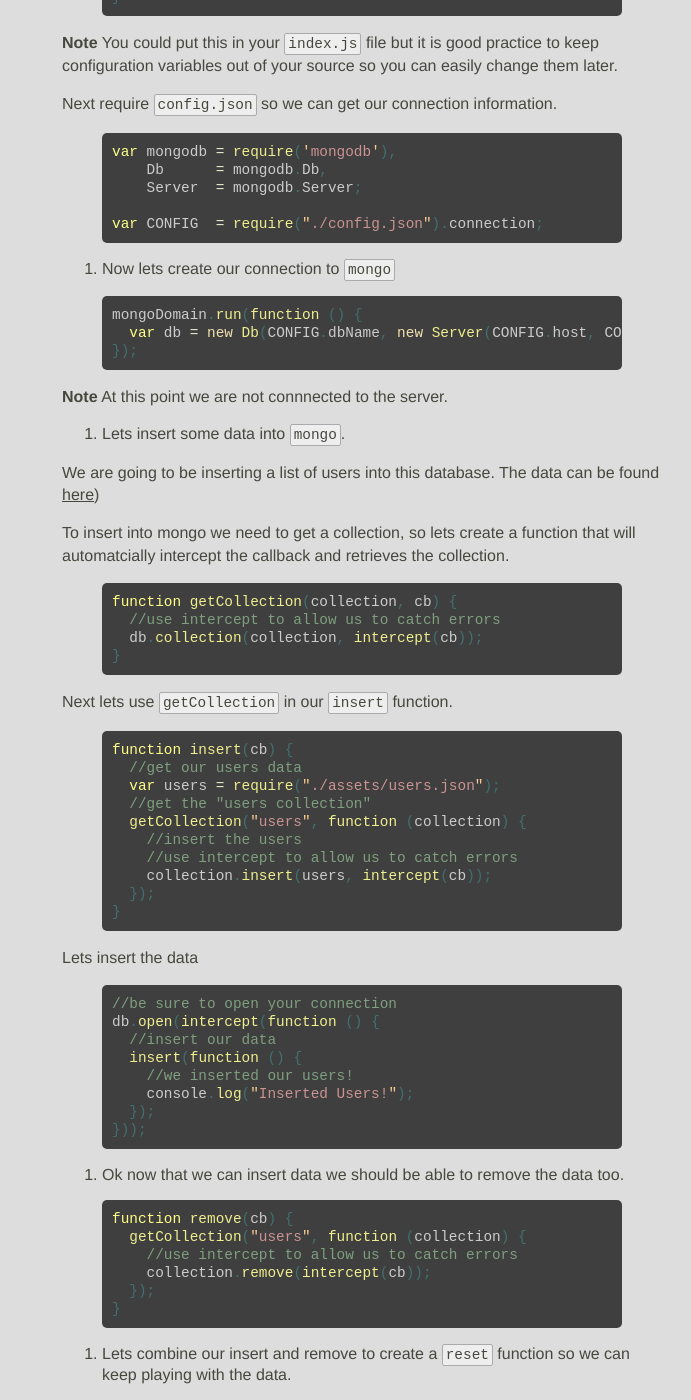
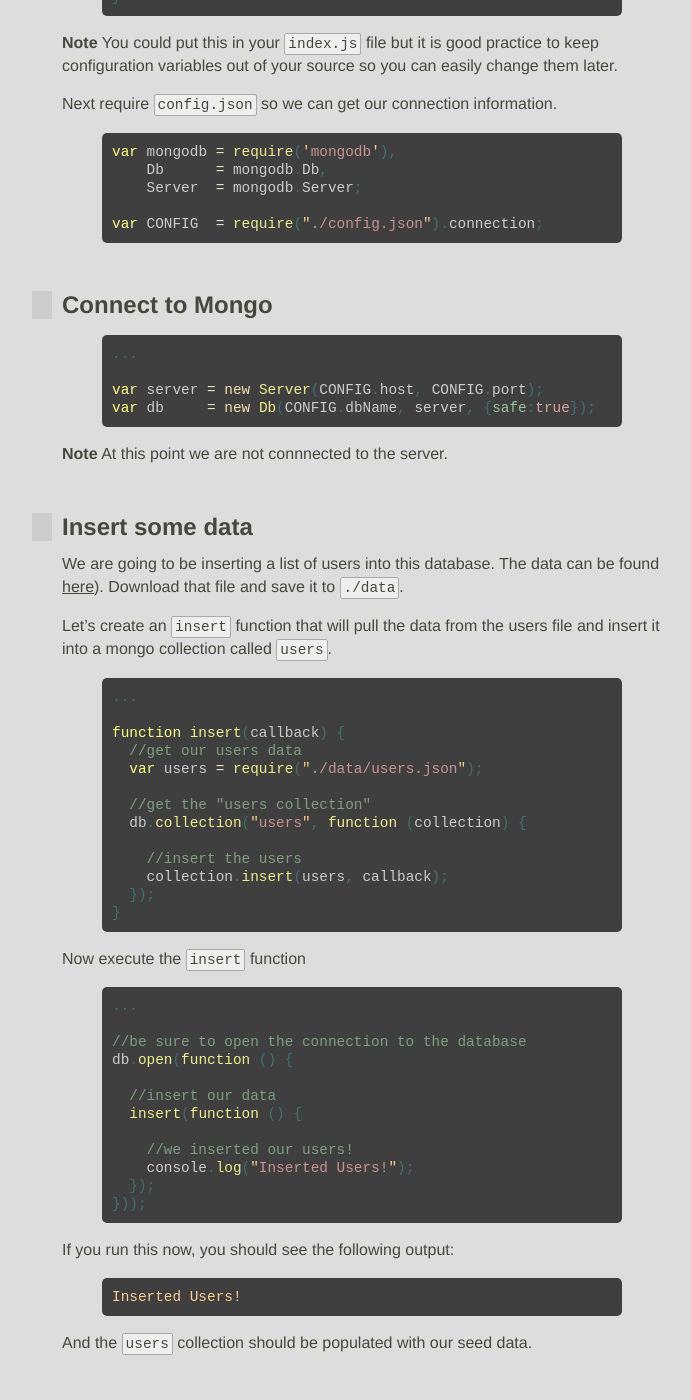
Before and after one commit to JavaScriptKC/workshop, a Jekyll site: the page built from _posts/2012-11-5-data-storage.md, in a window 1280 px wide and 1400 px high, scrolled down 1535 px. Shown: the whole window, without its empty margins (278-969 px from the left). Built offline with Jekyll 4.4.1, drawn with Linux system fonts in a browser that asks for light colours; nearby versions of some CDN libraries; some web fonts are replaced; comment, search, counter and statistics services are not loaded.

Commit message:
Add connect and insert sections

```diff
--- a/_posts/2012-11-5-data-storage.md
+++ b/_posts/2012-11-5-data-storage.md
@@ -86,61 +86,69 @@ mongoDomain.on('error', function (er) {
 
 Notice how we create a new variable [`intercept`](http://nodejs.org/api/domain.html#domain_domain_intercept_callback) to which is bound to the `mongoDomain` scope. This allows us to reference `intercept` without having to type `mongoDomain.intercept` everytime.-->
 
-7. Now lets create our connection to `mongo`
+## Connect to Mongo
 
 {% highlight javascript %}
-mongoDomain.run(function () {
-  var db = new Db(CONFIG.dbName, new Server(CONFIG.host, CONFIG.port), {safe:true});
-});
+...
+
+var server = new Server(CONFIG.host, CONFIG.port);
+var db     = new Db(CONFIG.dbName, server, {safe:true});
 {% endhighlight %}
 
 **Note** At this point we are not connnected to the server.
 
+## Insert some data
 
-8. Lets insert some data into `mongo`.
+We are going to be inserting a list of users into this database. The data can be found [here](https://raw.github.com/nodekc/workshop/master/examples/mongo/assets/users.json)). Download that file and save it to `./data`.
 
-We are going to be inserting a list of users into this database. The data can be found [here](https://raw.github.com/nodekc/workshop/master/examples/mongo/assets/users.json))
-
-To insert into mongo we need to get a collection, so lets create a function that will automatcially intercept the callback and retrieves the collection.
+Let's create an `insert` function that will pull the data from the users file and insert it into a mongo collection called `users`.
 
 {% highlight javascript %}
-function getCollection(collection, cb) {
-  //use intercept to allow us to catch errors
-  db.collection(collection, intercept(cb));
-}
-{% endhighlight %}
+...
 
-Next lets use `getCollection` in our `insert` function.
+function insert(callback) {
+  //get our users data
+  var users = require("./data/users.json");
 
-{% highlight javascript %}
-function insert(cb) {
-  //get our users data
-  var users = require("./assets/users.json");
   //get the "users collection"
-  getCollection("users", function (collection) {
+  db.collection("users", function (collection) {
+
     //insert the users
-    //use intercept to allow us to catch errors
-    collection.insert(users, intercept(cb));
+    collection.insert(users, callback);
   });
 }
 {% endhighlight %}
 
-Lets insert the data
+Now execute the `insert` function
 
 {% highlight javascript %}
-//be sure to open your connection
-db.open(intercept(function () {
+...
+
+//be sure to open the connection to the database
+db.open(function () {
+
   //insert our data
   insert(function () {
+
     //we inserted our users!
     console.log("Inserted Users!");
   });
 }));
 {% endhighlight %}
 
-9. Ok now that we can insert data we should be able to remove the data too.
+If you run this now, you should see the following output:
+
+{% highlight bash %}
+Inserted Users!
+{% endhighlight%}
+
+And the `users` collection should be populated with our seed data.
+
+## Remove some data
 
 {% highlight javascript %}
+...
+
 function remove(cb) {
   getCollection("users", function (collection) {
     //use intercept to allow us to catch errors
```
